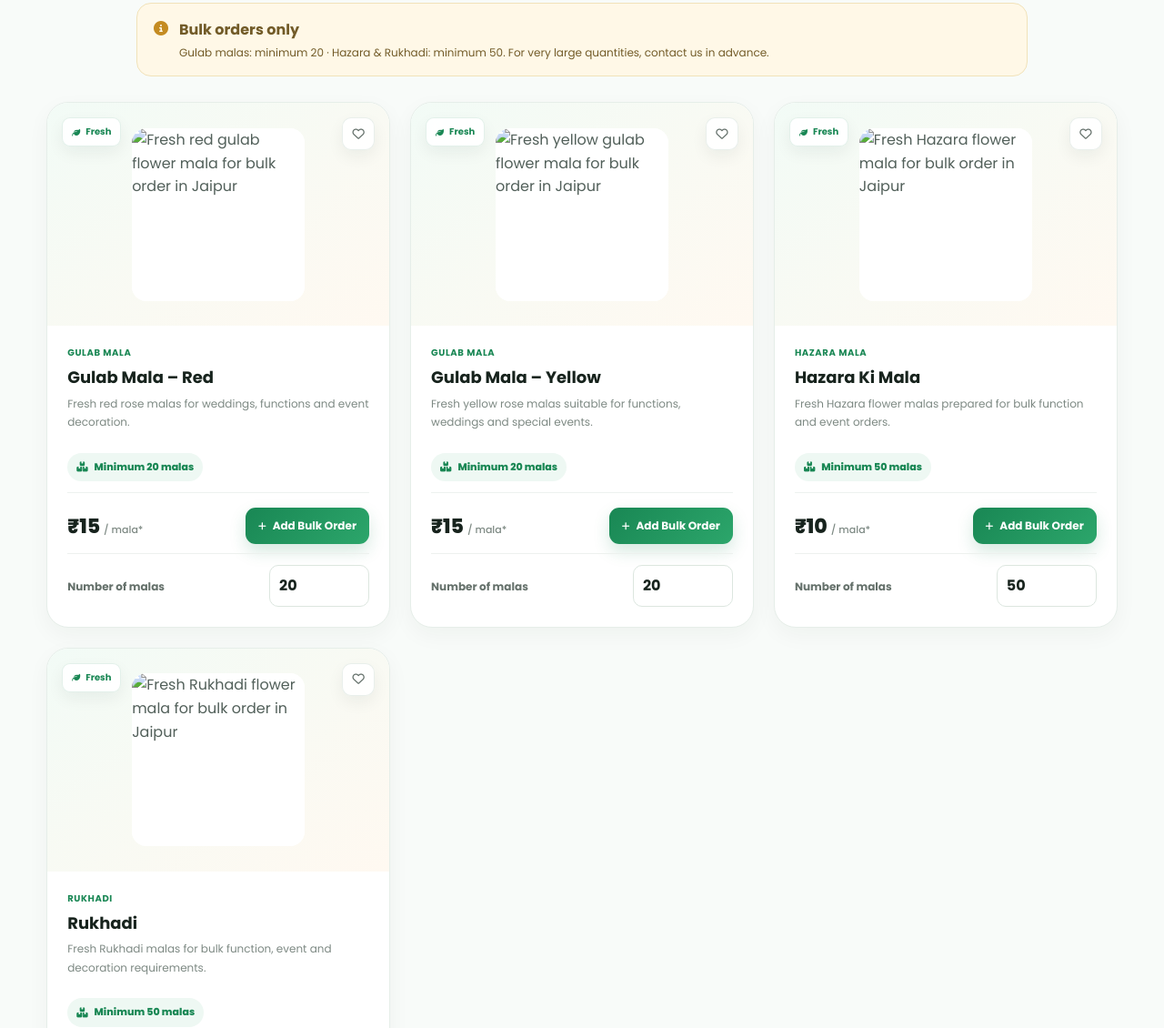
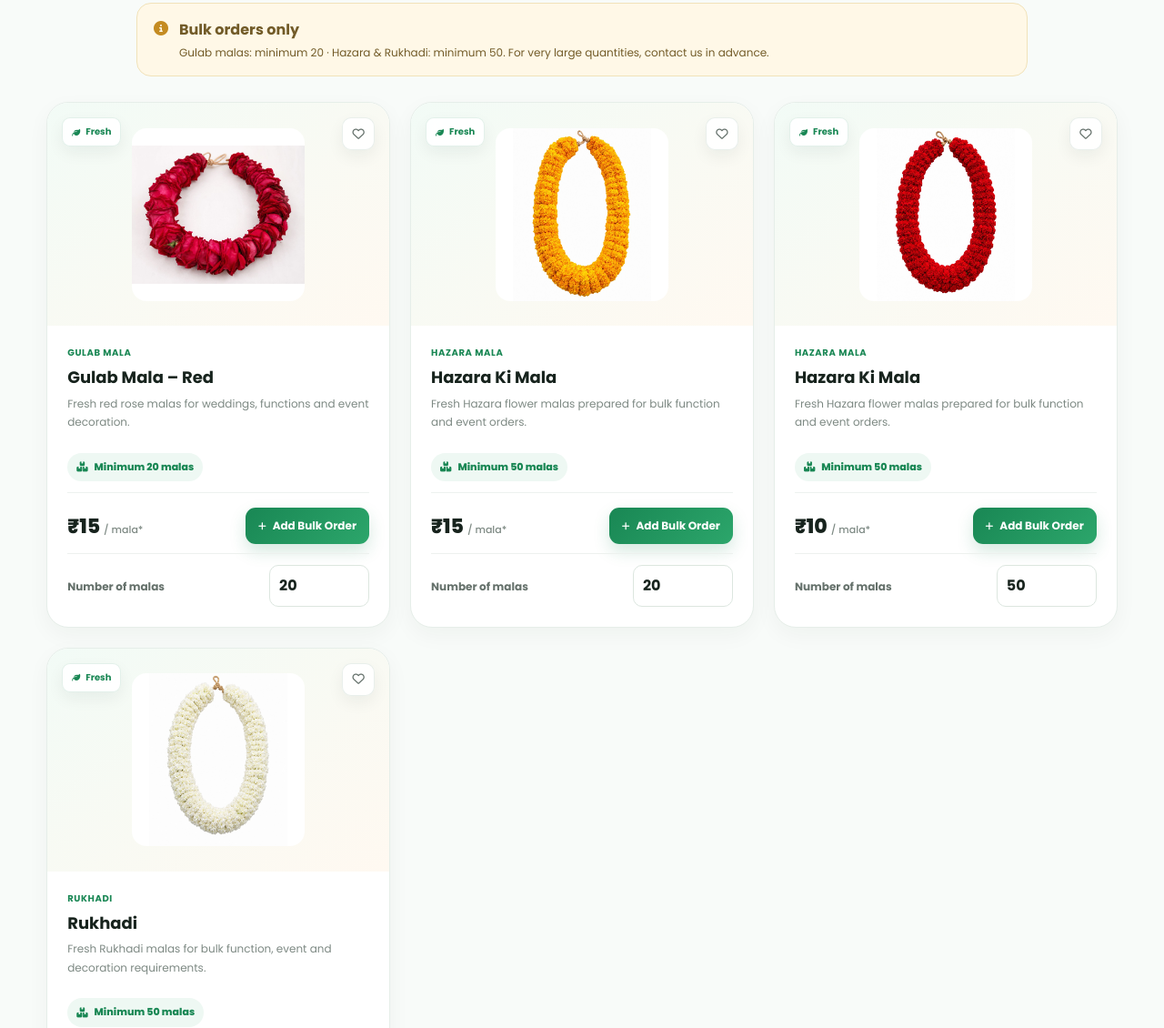
Before and after one commit to tool-bucket/jaipur-vegetable-website, a plain HTML site: page mala/index.html in a window 1280 px wide. Shown: the part 865-1995 px from the top of the page at 91% size. Drawn offline with Linux system fonts and the light colour scheme; no server answers.

Commit message:
Update index.html

```diff
--- a/mala/index.html
+++ b/mala/index.html
@@ -51,22 +51,22 @@
   <div class="products-grid mala-grid">
 
   <article class="product-card bulk-product" data-unit="mala" data-min-quantity="20" data-product-id="gulab-red-mala">
-    <div class="product-image-area mala-image-area"><span class="fresh-badge"><i class="fa-solid fa-leaf"></i> Fresh</span><button class="wishlist-btn" aria-label="Add Gulab Red Mala to wishlist"><i class="fa-regular fa-heart"></i></button><div class="product-real-image"><img src="/assets/Gulab Red Bulk Mala.svg" alt="Fresh red gulab flower mala for bulk order in Jaipur" loading="lazy" width="800" height="800"></div></div>
+    <div class="product-image-area mala-image-area"><span class="fresh-badge"><i class="fa-solid fa-leaf"></i> Fresh</span><button class="wishlist-btn" aria-label="Add Gulab Red Mala to wishlist"><i class="fa-regular fa-heart"></i></button><div class="product-real-image"><img src="/assets/Gulab Red Bulk Mala.jpeg" alt="Fresh red gulab flower mala for bulk order in Jaipur" loading="lazy" width="800" height="800"></div></div>
     <div class="product-content"><div class="product-category">Gulab Mala</div><h3>Gulab Mala – Red</h3><p class="product-description">Fresh red rose malas for weddings, functions and event decoration.</p><div class="bulk-min-badge"><i class="fa-solid fa-boxes-stacked"></i> Minimum 20 malas</div><div class="product-bottom"><div class="product-price"><strong class="mala-live-price" data-price-for="gulab-red-mala">₹15</strong><span>/ mala*</span></div><button class="add-cart-btn" type="button"><i class="fa-solid fa-plus"></i> Add Bulk Order</button></div><div class="bulk-quantity-wrap"><label>Number of malas</label><input class="bulk-quantity-input" type="number" min="20" step="1" value="20" inputmode="numeric" aria-label="Number of red gulab malas"></div></div>
   </article>
 
   <article class="product-card bulk-product" data-unit="mala" data-min-quantity="20" data-product-id="gulab-yellow-mala">
-    <div class="product-image-area mala-image-area"><span class="fresh-badge"><i class="fa-solid fa-leaf"></i> Fresh</span><button class="wishlist-btn" aria-label="Add Gulab Yellow Mala to wishlist"><i class="fa-regular fa-heart"></i></button><div class="product-real-image"><img src="/assets/Gulab Yellow Bulk Mala.svg" alt="Fresh yellow gulab flower mala for bulk order in Jaipur" loading="lazy" width="800" height="800"></div></div>
-    <div class="product-content"><div class="product-category">Gulab Mala</div><h3>Gulab Mala – Yellow</h3><p class="product-description">Fresh yellow rose malas suitable for functions, weddings and special events.</p><div class="bulk-min-badge"><i class="fa-solid fa-boxes-stacked"></i> Minimum 20 malas</div><div class="product-bottom"><div class="product-price"><strong class="mala-live-price" data-price-for="gulab-yellow-mala">₹15</strong><span>/ mala*</span></div><button class="add-cart-btn" type="button"><i class="fa-solid fa-plus"></i> Add Bulk Order</button></div><div class="bulk-quantity-wrap"><label>Number of malas</label><input class="bulk-quantity-input" type="number" min="20" step="1" value="20" inputmode="numeric" aria-label="Number of yellow gulab malas"></div></div>
+    <div class="product-image-area mala-image-area"><span class="fresh-badge"><i class="fa-solid fa-leaf"></i> Fresh</span><button class="wishlist-btn" aria-label="Add Gulab Yellow Mala to wishlist"><i class="fa-regular fa-heart"></i></button><div class="product-real-image"><img src="/assets/Hazara Ki Mala.jpeg" alt="Fresh yellow gulab flower mala for bulk order in Jaipur" loading="lazy" width="800" height="800"></div></div>
+    <div class="product-content"><div class="product-category">Hazara Mala</div><h3>Hazara Ki Mala</h3><p class="product-description">Fresh Hazara flower malas prepared for bulk function and event orders.</p><div class="bulk-min-badge"><i class="fa-solid fa-boxes-stacked"></i> Minimum 50 malas</div><div class="product-bottom"><div class="product-price"><strong class="mala-live-price" data-price-for="gulab-yellow-mala">₹15</strong><span>/ mala*</span></div><button class="add-cart-btn" type="button"><i class="fa-solid fa-plus"></i> Add Bulk Order</button></div><div class="bulk-quantity-wrap"><label>Number of malas</label><input class="bulk-quantity-input" type="number" min="20" step="1" value="20" inputmode="numeric" aria-label="Number of yellow gulab malas"></div></div>
   </article>
 
   <article class="product-card bulk-product" data-unit="mala" data-min-quantity="50" data-product-id="hazara-mala">
-    <div class="product-image-area mala-image-area"><span class="fresh-badge"><i class="fa-solid fa-leaf"></i> Fresh</span><button class="wishlist-btn" aria-label="Add Hazara Mala to wishlist"><i class="fa-regular fa-heart"></i></button><div class="product-real-image"><img src="/assets/Hazara Mala.svg" alt="Fresh Hazara flower mala for bulk order in Jaipur" loading="lazy" width="800" height="800"></div></div>
+    <div class="product-image-area mala-image-area"><span class="fresh-badge"><i class="fa-solid fa-leaf"></i> Fresh</span><button class="wishlist-btn" aria-label="Add Hazara Mala to wishlist"><i class="fa-regular fa-heart"></i></button><div class="product-real-image"><img src="/assets/Hazara Mala.jpeg" alt="Fresh Hazara flower mala for bulk order in Jaipur" loading="lazy" width="800" height="800"></div></div>
     <div class="product-content"><div class="product-category">Hazara Mala</div><h3>Hazara Ki Mala</h3><p class="product-description">Fresh Hazara flower malas prepared for bulk function and event orders.</p><div class="bulk-min-badge"><i class="fa-solid fa-boxes-stacked"></i> Minimum 50 malas</div><div class="product-bottom"><div class="product-price"><strong class="mala-live-price" data-price-for="hazara-mala">₹10</strong><span>/ mala*</span></div><button class="add-cart-btn" type="button"><i class="fa-solid fa-plus"></i> Add Bulk Order</button></div><div class="bulk-quantity-wrap"><label>Number of malas</label><input class="bulk-quantity-input" type="number" min="50" step="1" value="50" inputmode="numeric" aria-label="Number of Hazara malas"></div></div>
   </article>
 
   <article class="product-card bulk-product" data-unit="mala" data-min-quantity="50" data-product-id="rukhadi-mala">
-    <div class="product-image-area mala-image-area"><span class="fresh-badge"><i class="fa-solid fa-leaf"></i> Fresh</span><button class="wishlist-btn" aria-label="Add Rukhadi to wishlist"><i class="fa-regular fa-heart"></i></button><div class="product-real-image"><img src="/assets/Rukhadi Mala.svg" alt="Fresh Rukhadi flower mala for bulk order in Jaipur" loading="lazy" width="800" height="800"></div></div>
+    <div class="product-image-area mala-image-area"><span class="fresh-badge"><i class="fa-solid fa-leaf"></i> Fresh</span><button class="wishlist-btn" aria-label="Add Rukhadi to wishlist"><i class="fa-regular fa-heart"></i></button><div class="product-real-image"><img src="/assets/Rukhadi Mala.jpeg" alt="Fresh Rukhadi flower mala for bulk order in Jaipur" loading="lazy" width="800" height="800"></div></div>
     <div class="product-content"><div class="product-category">Rukhadi</div><h3>Rukhadi</h3><p class="product-description">Fresh Rukhadi malas for bulk function, event and decoration requirements.</p><div class="bulk-min-badge"><i class="fa-solid fa-boxes-stacked"></i> Minimum 50 malas</div><div class="product-bottom"><div class="product-price"><strong class="mala-live-price" data-price-for="rukhadi-mala">₹20</strong><span>/ mala*</span></div><button class="add-cart-btn" type="button"><i class="fa-solid fa-plus"></i> Add Bulk Order</button></div><div class="bulk-quantity-wrap"><label>Number of malas</label><input class="bulk-quantity-input" type="number" min="50" step="1" value="50" inputmode="numeric" aria-label="Number of Rukhadi malas"></div></div>
   </article>
 
```
